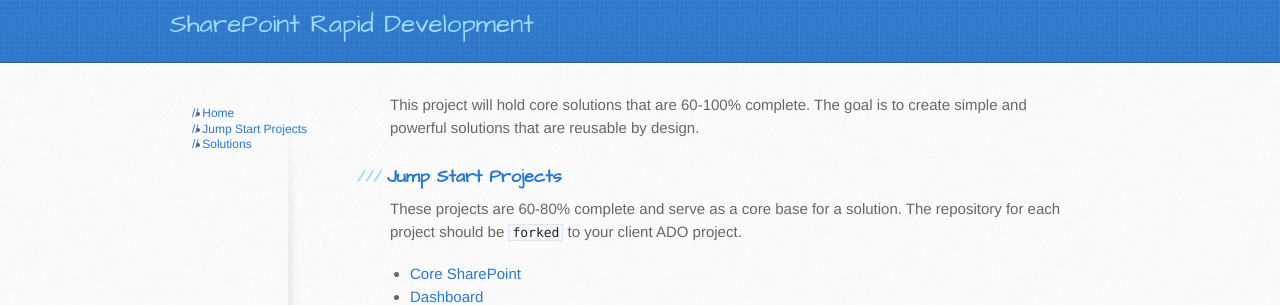
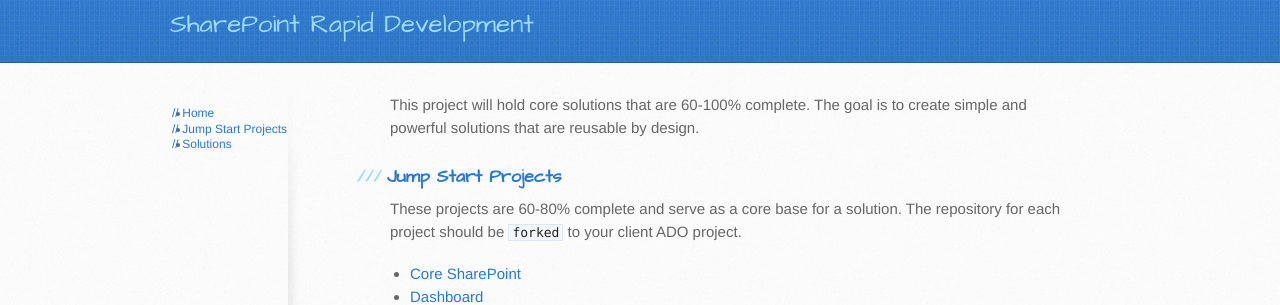
Before and after one commit to datta-framework/datta-framework.github.io, a Jekyll site: the page built from README.md, in a window 1280 px wide. Shown: the part 170-475 px from the top of the page. Built offline with Jekyll 4.4.1, drawn with Linux system fonts in a browser that asks for light colours; our own code applies the rules of GitHub Pages for plain Markdown files.

Commit message:
Updated the styling for the sidebar.

```diff
--- a/stylesheets/custom.css
+++ b/stylesheets/custom.css
@@ -1,6 +1,8 @@
 aside#sidebar {
     background-position: right;
     float: left;
+    padding-left: 0px;
+    padding-right: 20px;
 }
 
 header {
```
